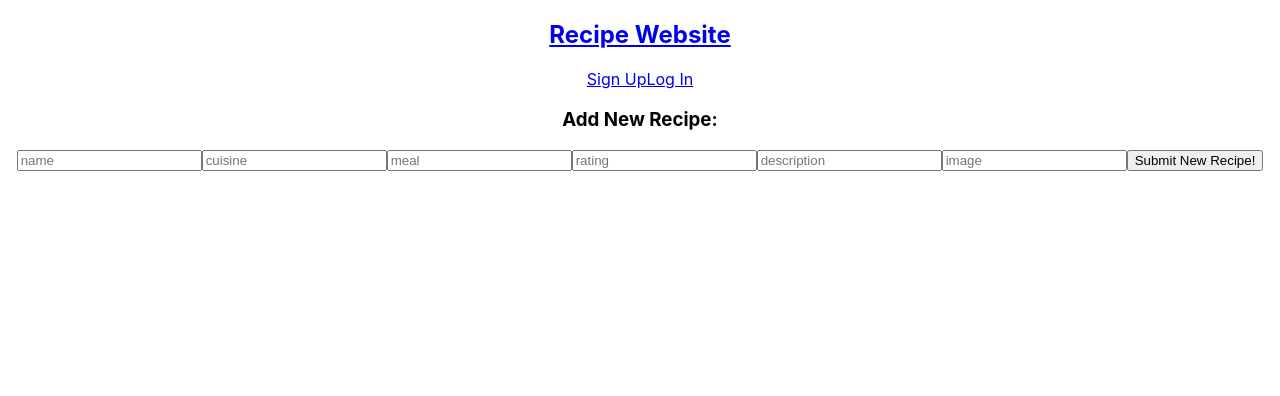
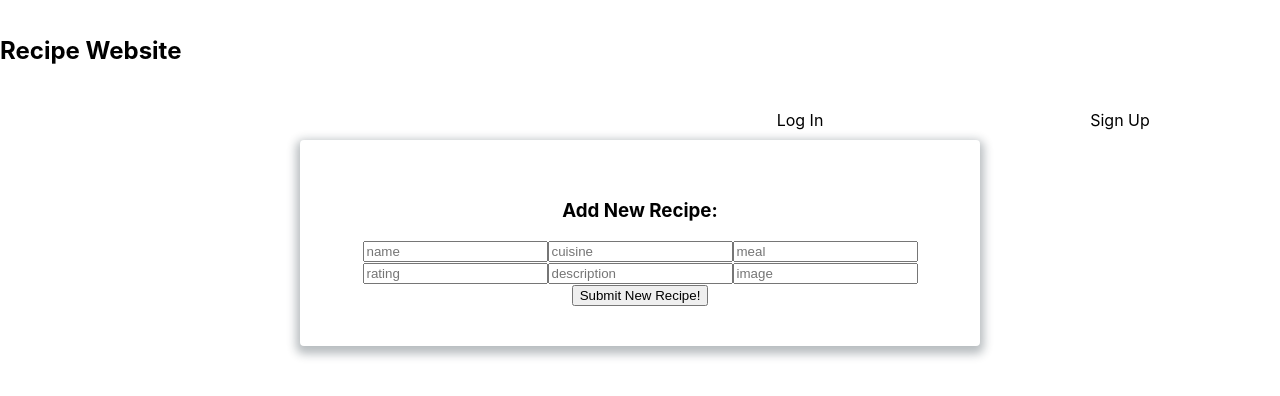
Before and after one commit to ccash12/phase-5-project, a React (Create React App) app in the folder client/: page /myrecipes in a window 1280 px wide. Shown: the top 396 px of the page. Built offline with nearby package versions, Linux system fonts and the light colour scheme; no server answers.

Commit message:
some css

```diff
--- a/client/src/App.css
+++ b/client/src/App.css
@@ -36,3 +36,36 @@
     transform: rotate(360deg);
   }
 }
+
+.NavBarContainer {
+  position: relative;
+  height: 100px;
+  display: flex;
+  flex-direction: row;
+  align-items: center;
+  flex-wrap: nowrap;
+  justify-content: space-between;
+}
+
+.SignUpLink, .LoginLink, .LogOutButton{
+  float: right;
+  width: 300px;
+  padding: 10px;
+}
+
+a{
+  color: black;
+  text-decoration: none;
+}
+a:hover{
+  text-decoration: underline;
+}
+
+.NewRecipeForm{
+  padding: 40px;
+  max-width: 600px;
+  margin: 40px auto;
+  border-radius: 4px;
+  box-shadow: 0 4px 10px 4px rgba(19, 35, 47, 0.3);
+
+}
--- a/client/src/components/NavBar.js
+++ b/client/src/components/NavBar.js
@@ -16,9 +16,9 @@ function NavBar( {user, setUser} ) {
 
     return(
         <header>
-            <div>
+            <div className="NavBarContainer">
                 <Link to="/">
-                    <h2>Recipe Website</h2>
+                    <h2 className="Title">Recipe Website</h2>
                 </Link>
             </div>
             <div>
--- a/client/src/components/NewRecipeForm.js
+++ b/client/src/components/NewRecipeForm.js
@@ -2,7 +2,7 @@ function NewRecipeForm({newRecipeInput,setNewRecipeInput,handleSubmit}) {
     const {name,cuisine,meal,rating,description,image} = newRecipeInput
 
     return(
-        <div>
+        <div className="NewRecipeForm">
                 <h3>Add New Recipe:</h3>
             <form onsubmit={handleSubmit}>
                 <input
```
